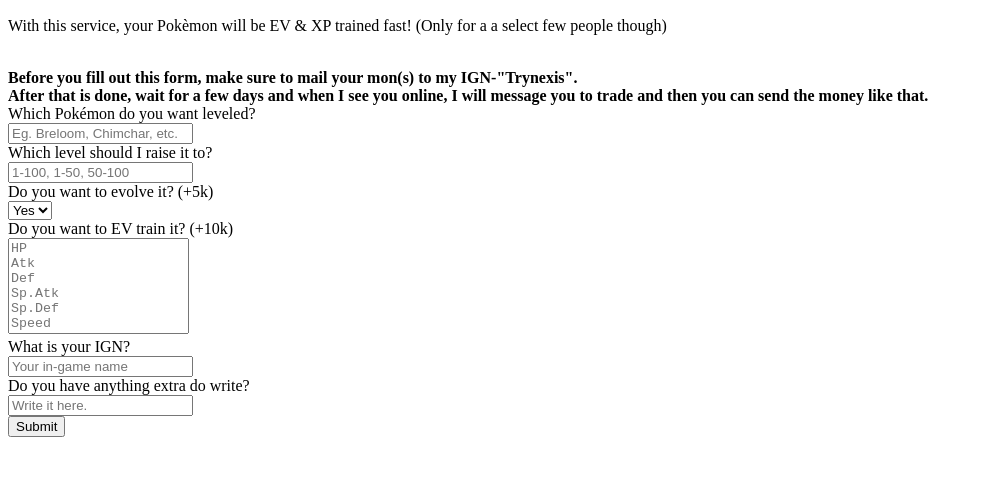
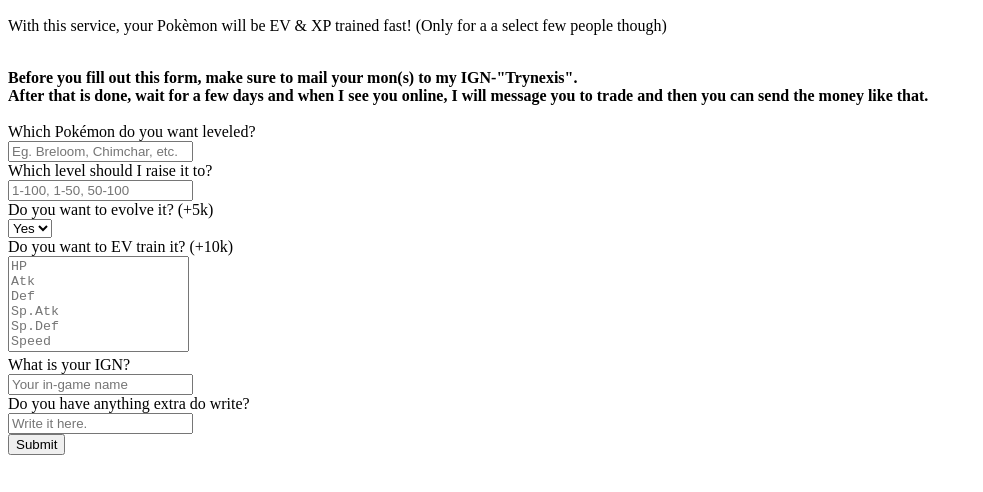
Before and after one commit to Trynexis/ev-xp-service, a plain HTML site: page index.html in a window 1280 px wide. Shown: the part 308-800 px from the top of the page, without its empty margins (0-983 px from the left). Drawn offline with Linux system fonts and the light colour scheme.

Commit message:
Update index.html

```diff
--- a/index.html
+++ b/index.html
@@ -10,7 +10,7 @@
     <img src="https://cdn.discordapp.com/attachments/1362299686664409182/1362329924870078575/EXPEV.png?ex=6802001c&is=6800ae9c&hm=45c22c03d6c6a8535725aaa9d71fc8218cdc50f28b2b3437bafd3b5ca32bff2c&" alt="XP & EV Chart" width="300px">
     <br><p>With this service, your Pokèmon will be EV & XP trained fast! (Only for a a select few people though)</p><br>
     <b>Before you fill out this form, make sure to mail your mon(s) to my IGN-"Trynexis".<br>
-    After that is done, wait for a few days and when I see you online, I will message you to trade and then you can send the money like that.</b><br>
+    After that is done, wait for a few days and when I see you online, I will message you to trade and then you can send the money like that.</b><br><br>
     <form id="Pokeform" autocomplete="off">
         <label for="mon">Which Pokémon do you want leveled?</label><br>
         <input type="text" id="mon" required placeholder="Eg. Breloom, Chimchar, etc."><br>
```
